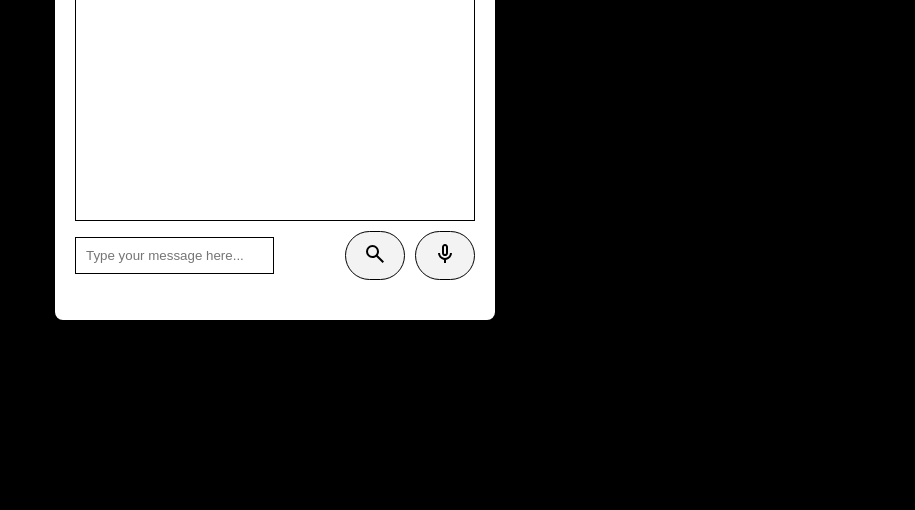
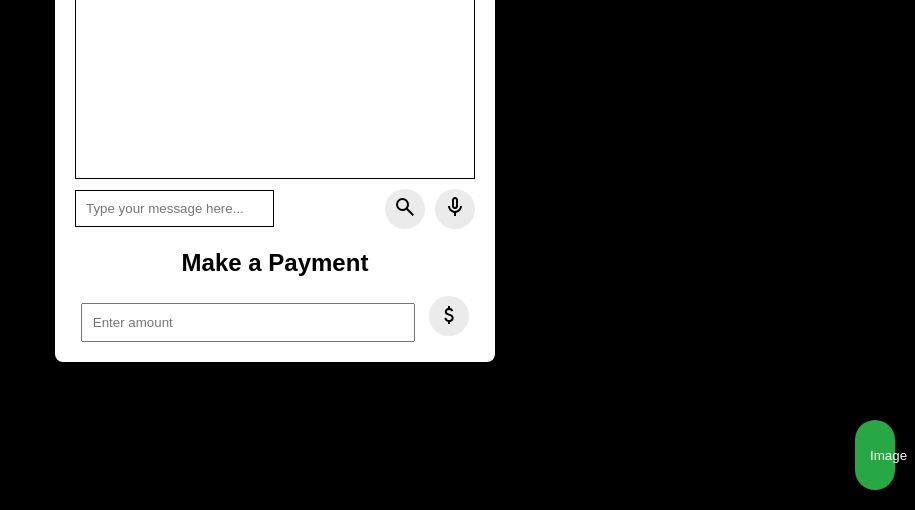
Before and after one commit to NINJAHATTORI004/SIH-2024, a website: page index.html in a window 1280 px wide. Shown: the part 290-800 px from the top of the page, without its empty margins (365-1280 px from the left). Drawn offline with nearby package versions, Linux system fonts and the light colour scheme.

Commit message:
add trasition style for buttons

```diff
--- a/styles.css
+++ b/styles.css
@@ -14,16 +14,17 @@ h1 {
 }
 
 button {
-  padding: 10px;
-  width: 60px;
-  color: #fff;
+  height: 40px;
+  width: 40px;
   border: none;
-  border-radius: 40px;
+  border-radius: 50%;
   cursor: pointer;
+  background-color: rgb(235, 235, 235);
+  transition: background-color 0.5s;
 }
 
 button:hover {
-  background-color: #0056b3;
+  background-color: rgb(167, 167, 167);
 }
 
 .container {
@@ -60,8 +61,6 @@ button:hover {
 }
 #buttons button {
   margin-left: 10px;
-  background-color: #f3f3f3;
-  border: black 1px solid;
 }
 #text-input {
   padding: 10px;
@@ -69,7 +68,6 @@ button:hover {
 
 .payment-container {
   margin-top: 20px;
-  display: none;
 }
 
 #amount {
@@ -86,7 +84,6 @@ button:hover {
   background-color: #28a745;
   color: #fff;
   border: none;
-  display: none;
   height: 70px;
   border-radius: 100px;
   cursor: pointer;
```
